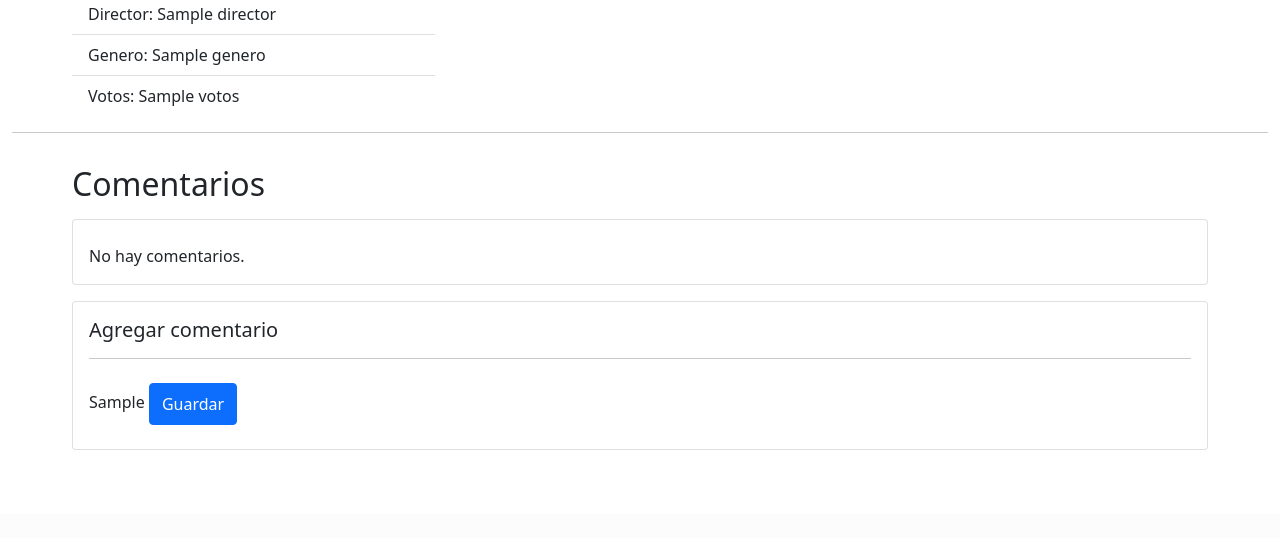
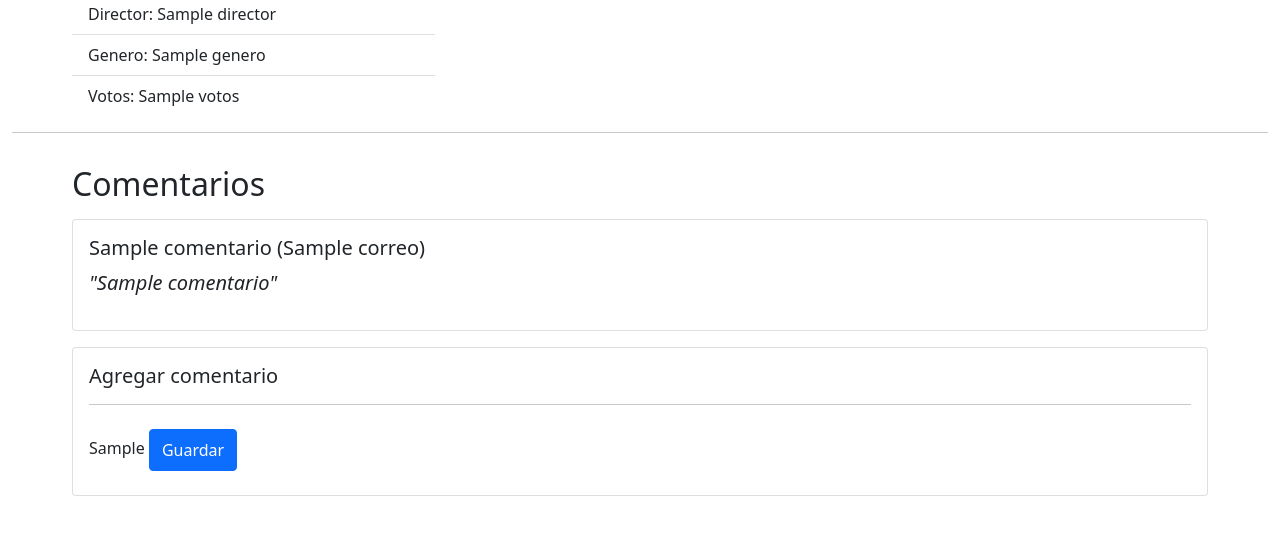
Before and after one commit to AlejandroVelasco/proyecto-peliculas, a Django app: template mejores_peliculas/templates/mejores_peliculas/detalle.html in a window 1280 px wide. Shown: the part 568-1106 px from the top of the page. Before the commit the page ends 1018 px from the top, so only its background shows below. Run offline with Django 4.2, Linux system fonts and the light colour scheme; the template is opened without the code that fills it: most values are stand-ins (such as "Sample title", 1, 10 or a date in 2020); grey boxes marked "Sample" are stand-in pictures; some libraries are stand-ins or nearby versions.

Commit message:
Saving and showing comments

```diff
--- a/mejores_peliculas/templates/mejores_peliculas/detalle.html
+++ b/mejores_peliculas/templates/mejores_peliculas/detalle.html
@@ -1,7 +1,6 @@
 {% extends "base.html" %}
 {%load static%}
 {% load bootstrap %}
-
 
 {% block titulo %}{% endblock  %}
 {% block estilos %} {% endblock  %}
@@ -42,20 +41,33 @@
         <div class="col-12">
             <h2>Comentarios</h2>
 
+            {% if comentarios  %}
+                {% for comentario in comentarios  %}
+                    <div class="card my-3">
+                        <div class="card-body ">
+                            <h5 class="card-title">{{comentario.nombre}} ({{comentario.correo}})</h5>
+                            <figure class="my-2">
+                                <blockquote class="blockquote">
+                                    <p><em>"{{comentario.comentario}}"</em></p>
+                                </blockquote>
+                            </figure>
+                        </div>
+                    </div>
+                {% endfor %}
+            {% else %}
                 <div class="card my-3">
                         <div class="card-body ">
                             <h5 class="card-title"></h5>
-                    <form action="">
                             No hay comentarios.
-                    </form>
                         </div>
                     </div>
+            {% endif %}
 
             <div class="card">
                 <div class="card-body ">
                     <h5 class="card-title">Agregar comentario</h5>
                     <hr>
-                    <form action="">
+                    <form action="" method="post">{% csrf_token %}
                         {{ form_comentario|bootstrap }}
                         <button class="btn btn-primary my-2 py-2">Guardar</button>
                     </form>
```
Also changed, not shown: mejores_peliculas/views.py (+11 -1 lines). Lines whose indentation alone changed are shown as unchanged.
